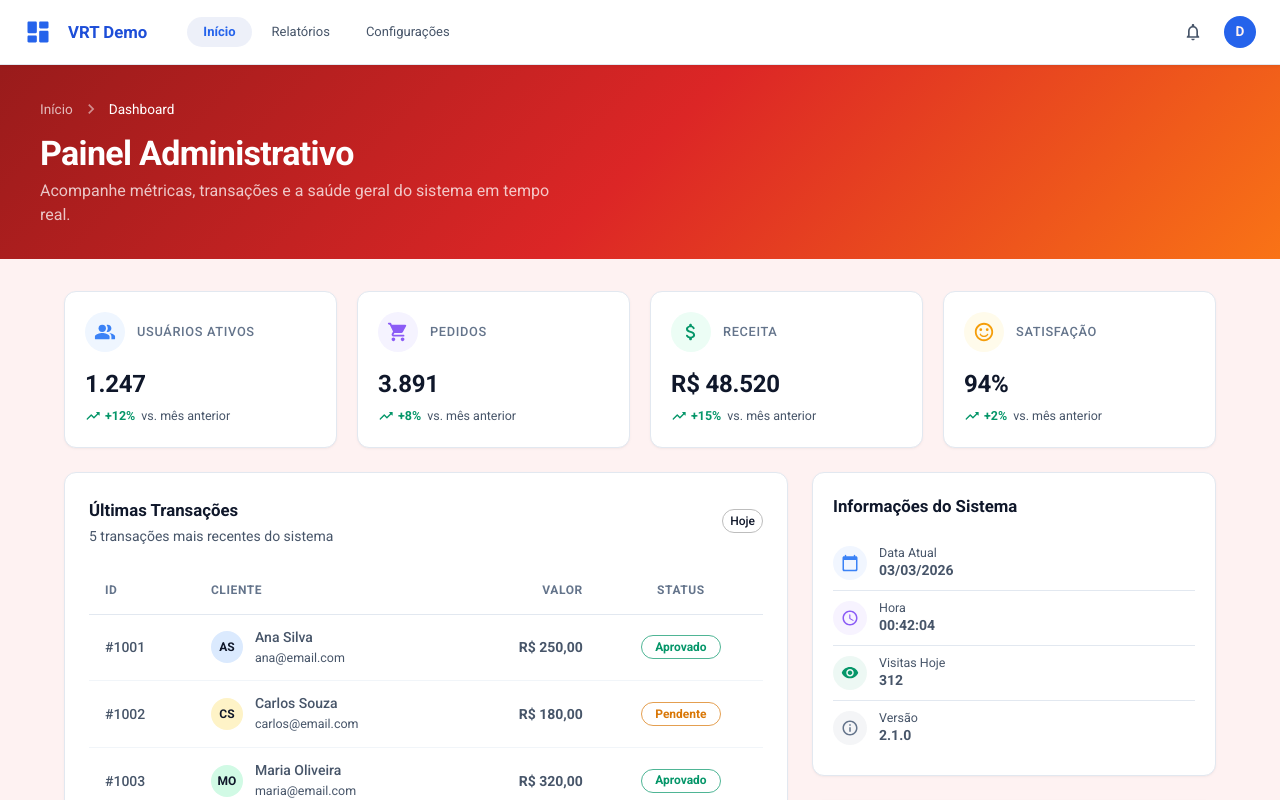
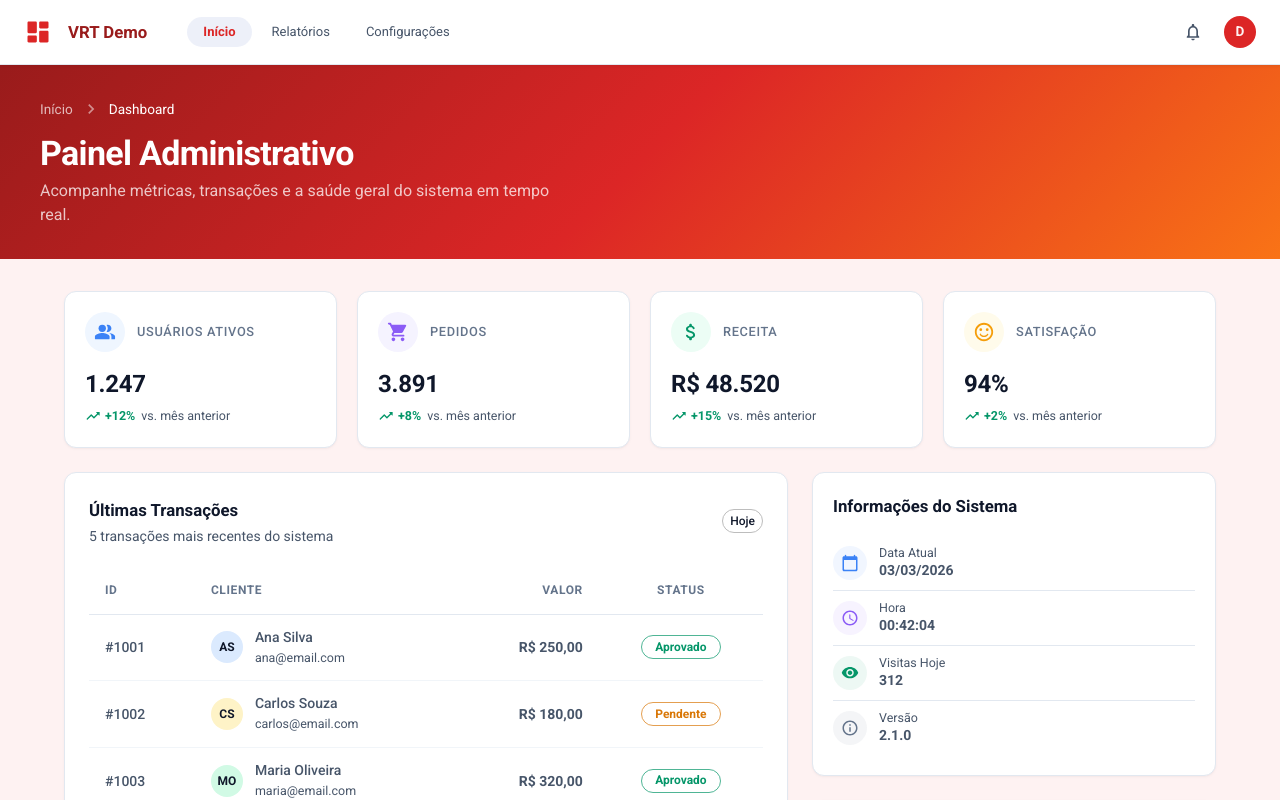
Before and after one commit to douglasrosso/TCC, a React (Vite) app: page / in a window 1280 px wide. Shown: the top 800 px of the page. Built offline with nearby package versions, Linux system fonts and the light colour scheme.

Commit message:
feat: update primary color in theme palette to enhance visual appeal

```diff
--- a/src/theme.js
+++ b/src/theme.js
@@ -2,7 +2,7 @@ import { createTheme } from '@mui/material/styles';
 
 const theme = createTheme({
   palette: {
-    primary:    { main: '#2563eb', light: '#60a5fa', dark: '#1d4ed8' },
+    primary:    { main: '#dc2626', light: '#ef4444', dark: '#991b1b' },
     secondary:  { main: '#f97316', light: '#fdba74', dark: '#c2410c' },
     success:    { main: '#059669', light: '#d1fae5', dark: '#047857' },
     warning:    { main: '#d97706', light: '#fef3c7', dark: '#b45309' },
```
